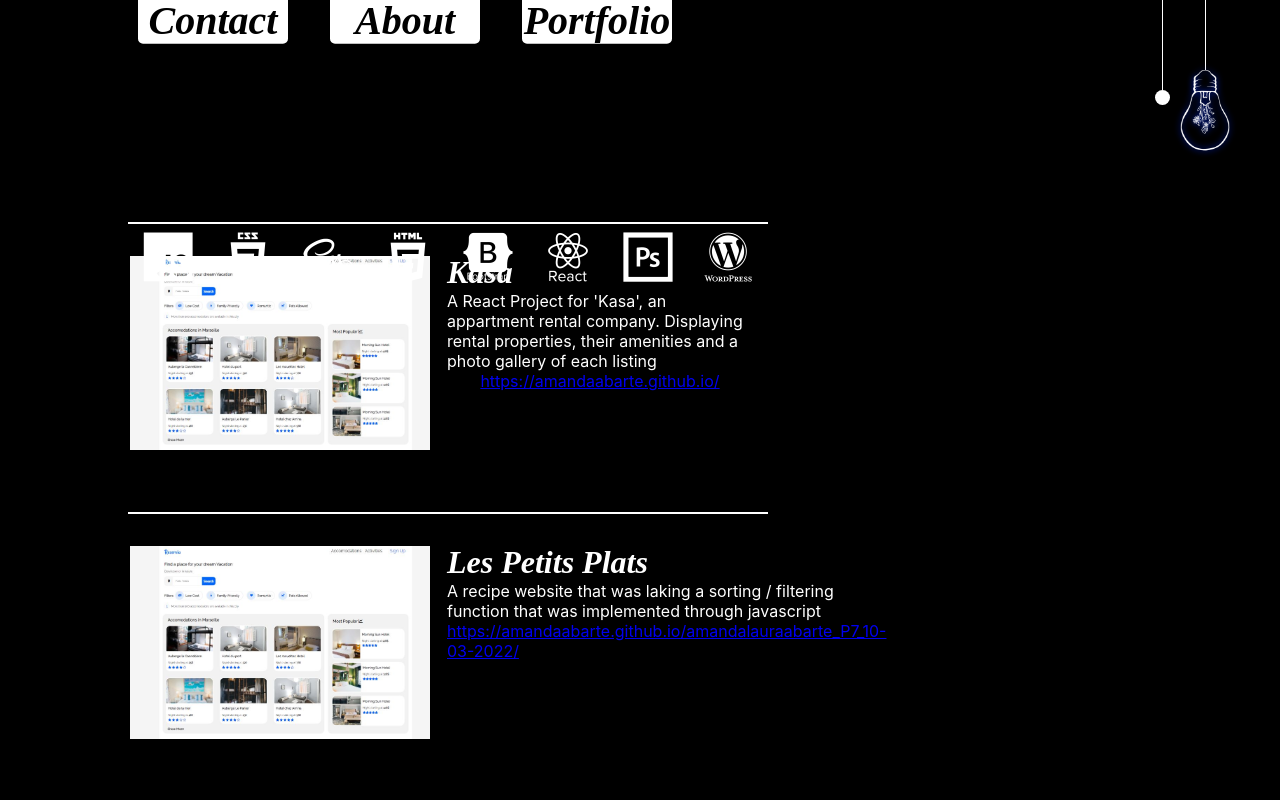
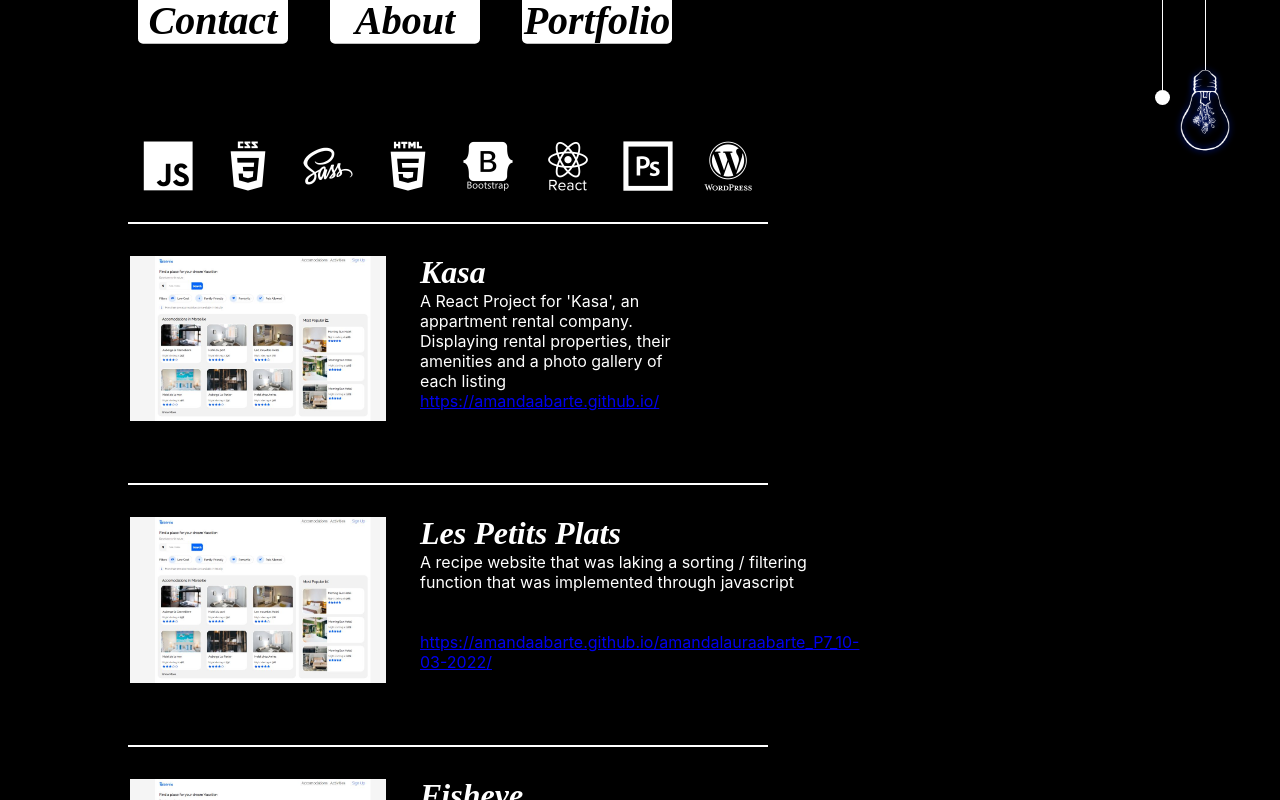
Before and after one commit to AmandaAbarte/amandadotcom, a React (Create React App) app: page / in a window 1280 px wide. Both pictures are taken after a click on the element "Portfolio". Shown: the top 800 px of the page. Built offline with nearby package versions, Linux system fonts and the light colour scheme; a web font is replaced by a local one.

Commit message:
portfolio item styling

```diff
--- a/src/App.css
+++ b/src/App.css
@@ -481,23 +481,37 @@ h1 {
   animation: floatLeft 0.5s ease-in-out forwards;
   border-top: 2px solid white;
   display: flex;
+  flex-direction: row;
+  flex-wrap: wrap;
   margin-top: 30px;
   padding: 30px 0;
+  overflow-wrap: break-word;
 }
 
 .content-container .portfolio-container .item-container .item .item-image {
-  width: 300px;
+  margin: 0;
+  width: 40%;
   border: 2px solid black;
 }
 
 .content-container .portfolio-container .item-container .item .item-info {
-  margin: 0 15px;
+  width: 40%;
+  margin: 0;
+  margin-left: 5%;
   display: flex;
+  flex-wrap: wrap;
   flex-direction: column;
-  align-items: flex-start;
 }
 
 .content-container .portfolio-container .item-container .item .item-info h1 {
+  margin: 0;
+}
+
+.content-container .portfolio-container .item-container .item .item-info p {
+  margin: 0;
+}
+
+.content-container .portfolio-container .item-container .item .item-info a {
   margin: 0;
 }
 
@@ -514,7 +528,7 @@ h1 {
   position: absolute;
   width: 50%;
   left: 10%;
-  top: 12%;
+  top: 8%;
   animation: floatIn 0.5s ease-in-out forwards;
   display: flex;
   justify-content: space-evenly;
--- a/src/Styling/_Portfolio.scss
+++ b/src/Styling/_Portfolio.scss
@@ -13,20 +13,35 @@
         animation: floatLeft 0.5s ease-in-out forwards;
         border-top: 2px solid white;
         display: flex;
+        flex-direction: row;
+        flex-wrap: wrap;
         margin-top: 30px;
         padding: 30px 0;
+        overflow-wrap: break-word;
 
         .item-image {
-          width: 300px;
+          margin: 0;
+          width: 40%;
           border: 2px solid black;
         }
         .item-info {
-          margin: 0 15px;
+          width: 40%;
+          margin: 0;
+          margin-left: 5%;
           display: flex;
+          flex-wrap: wrap;
           flex-direction: column;
-          align-items: flex-start;
+          // align-items: flex-start;
           h1 {
             margin: 0;
+          }
+          p{
+
+          margin: 0;
+          }
+          a{
+
+          margin: 0;
           }
         }
       }
@@ -43,7 +58,7 @@
     position: absolute;
     width: 50%;
     left: 10%;
-    top: 12%;
+    top: 8%;
     animation: floatIn 0.5s ease-in-out forwards;
     display: flex;
     justify-content: space-evenly;
```
Also changed, not shown: 1 other file (tests, documents, lock files or other folders).
